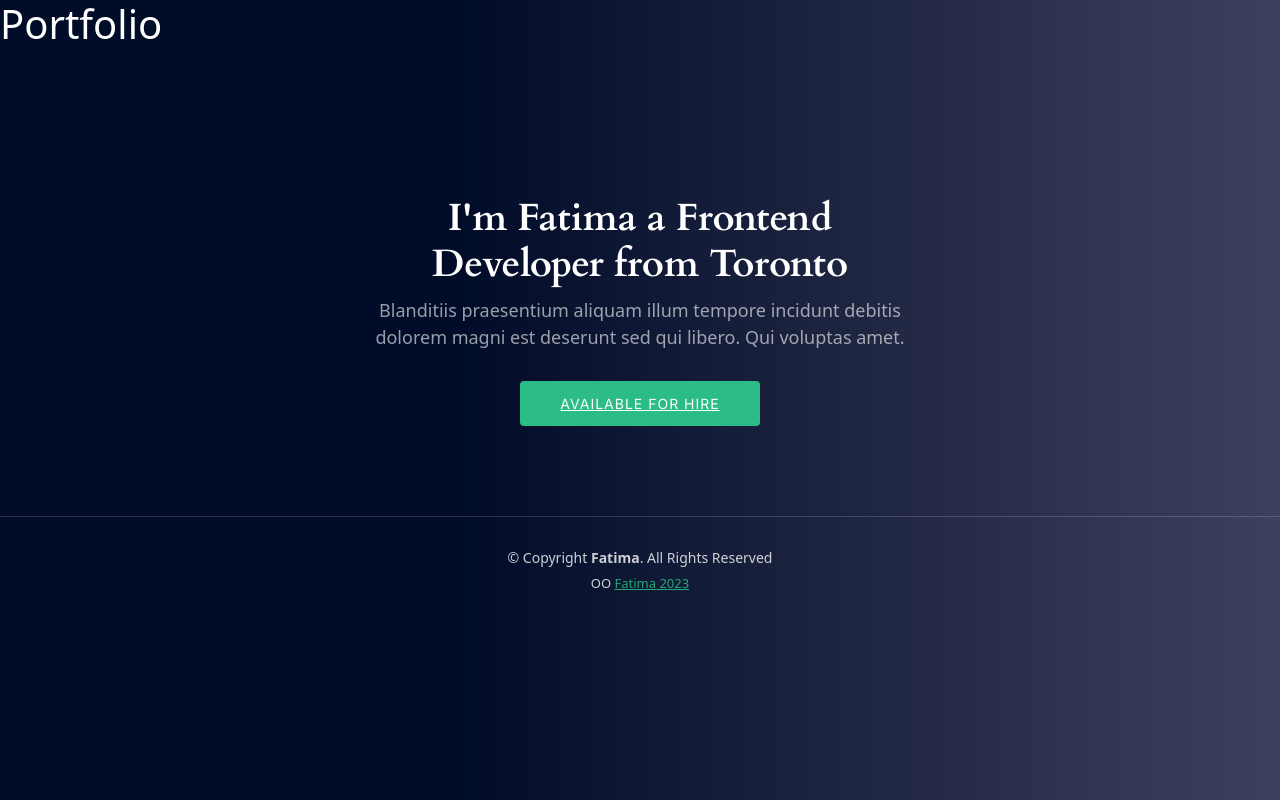
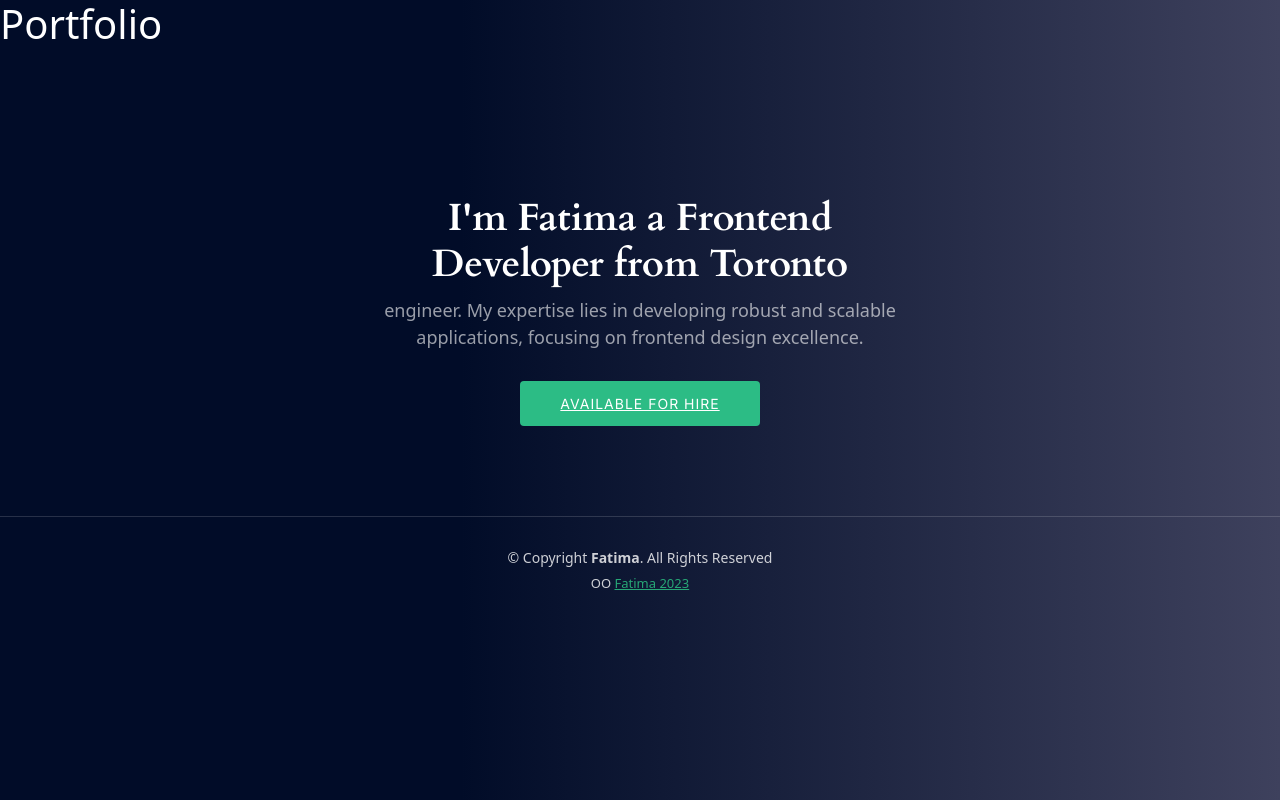
Before and after one commit to fatima-07/Portfolio, a React (Vite) app: page / in a window 1280 px wide. Built offline with nearby package versions, Linux system fonts and the light colour scheme.

Commit message:
copy change

```diff
--- a/src/App.jsx
+++ b/src/App.jsx
@@ -10,7 +10,7 @@ const App = () => {
       <Navbar />
       <TextHeader
         title="I'm Fatima a Frontend Developer from Toronto"
-        copy="Blanditiis praesentium aliquam illum tempore incidunt debitis dolorem magni est deserunt sed qui libero. Qui voluptas amet."
+        copy="engineer. My expertise lies in developing robust and scalable applications, focusing on frontend design excellence."
         buttonText="Available for Hire"
       />
       <Footer />
```
